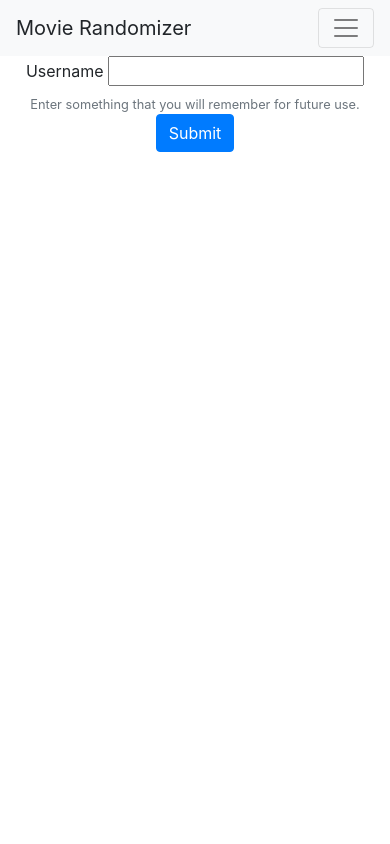
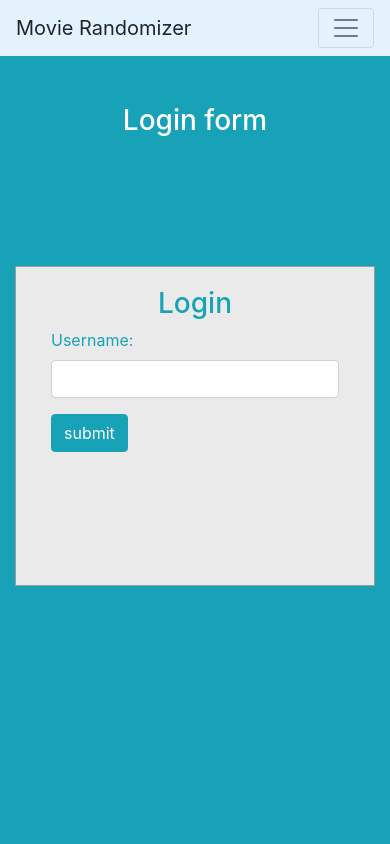
Before and after one commit to hcastillomartinez/Netflix-Randomizer, a Flask app: page /login in a window 390 px wide. Run offline with Flask 2, Linux system fonts and the light colour scheme; parts of the project's set-up code (start-up, migrations or seed data) failed here and were passed over; some libraries are stand-ins or nearby versions.

Commit message:
new login page and change html for the random movie selection

```diff
--- a/app.py
+++ b/app.py
@@ -37,14 +37,14 @@ def logout():
 def about():
     return render_template('about.html')
 
-@app.route('/my_pool')
+@app.route('/my_pool', methods=['GET', 'POST'])
 def my_pool():
-    # if request.method == 'POST':
-    #     # movies_selected = request.form.getlist('movies')
-    #     # movies_selected = request.form['movies']
-    #     # print(str(movies_selected))
-    #     # print(request.form['movie_selected'])
-    #     return redirect('/about')
+    if request.method == 'POST':
+        # movies_selected = request.form.getlist('movies')
+        # movies_selected = request.form['movies']
+        # print(str(movies_selected))
+        print(request.form['title'])
+        return redirect('/about')
 
     if 'username' in session:
         return render_template('my_pool.html')
@@ -85,7 +85,7 @@ def select_random():
     if 'imdbRating' in movie_data:
         movie['imdb'] = movie_data['imdbRating']
     # send all this data to the index.html template
-    return render_template("index.html", movie=movie)
+    return render_template("random_movie.html", movie=movie)
 
 if __name__ == "__main__":
     app.run(debug=True, port=4996)
--- a/static/css/main.css
+++ b/static/css/main.css
@@ -1,12 +1,20 @@
-.bg {
-    /* The image used */
-    background-image: url("https://mdbootstrap.com/img/Photos/Horizontal/Nature/full page/img(11).jpg");
+body {
+  margin: 0;
+  padding: 0;
+  background-color: #17a2b8;
+  height: 100vh;
+}
+#login .container #login-row #login-column #login-box {
+  margin-top: 120px;
+  max-width: 600px;
+  height: 320px;
+  border: 1px solid #9C9C9C;
+  background-color: #EAEAEA;
 
-    /* Half height */
-    height: 50%;
-
-    /* Center and scale the image nicely */
-    background-position: center;
-    background-repeat: no-repeat;
-    background-size: cover;
-  }
+}
+#login .container #login-row #login-column #login-box #login-form {
+  padding: 20px;
+}
+#login .container #login-row #login-column #login-box #login-form #register-link {
+  margin-top: -85px;
+}
--- a/templates/base.html
+++ b/templates/base.html
@@ -5,12 +5,12 @@
     <meta name="viewport" content="width=device-width, initial-scale=1.0">
     <meta http-equiv="X-UA-Compatible" content="ie=edge">
     <link rel="stylesheet" href="https://stackpath.bootstrapcdn.com/bootstrap/4.3.1/css/bootstrap.min.css" integrity="sha384-ggOyR0iXCbMQv3Xipma34MD+dH/1fQ784/j6cY/iJTQUOhcWr7x9JvoRxT2MZw1T" crossorigin="anonymous">
-
     <title> Movie Randomizer</title>
     {% block head %}{% endblock %}
 </head>
 <body>
-    <nav class="navbar navbar-expand-lg navbar-light bg-light">
+  <!-- <p class="py-5 text-center">This example creates a full page background image. Try to resize the browser window to see how it always will cover the full screen (when scrolled to top), and that it scales nicely on all screen sizes.</p> -->
+  <nav class="navbar navbar-light" style="background-color: #e3f2fd;">
         <a class="navbar-brand">Movie Randomizer</a>
         <button class="navbar-toggler" type="button" data-toggle="collapse" data-target="#navbarNavAltMarkup" aria-controls="navbarNavAltMarkup" aria-expanded="false" aria-label="Toggle navigation">
           <span class="navbar-toggler-icon"></span>
@@ -25,7 +25,8 @@
         </div>
     </div>
     </nav>
-    {% block body %}{% endblock %}
+    {% block body %}
+    {% endblock %}
     <script src="https://code.jquery.com/jquery-3.3.1.slim.min.js" integrity="sha384-q8i/X+965DzO0rT7abK41JStQIAqVgRVzpbzo5smXKp4YfRvH+8abtTE1Pi6jizo" crossorigin="anonymous"></script>
     <script src="https://cdnjs.cloudflare.com/ajax/libs/popper.js/1.14.7/umd/popper.min.js" integrity="sha384-UO2eT0CpHqdSJQ6hJty5KVphtPhzWj9WO1clHTMGa3JDZwrnQq4sF86dIHNDz0W1" crossorigin="anonymous"></script>
     <script src="https://stackpath.bootstrapcdn.com/bootstrap/4.3.1/js/bootstrap.min.js" integrity="sha384-JjSmVgyd0p3pXB1rRibZUAYoIIy6OrQ6VrjIEaFf/nJGzIxFDsf4x0xIM+B07jRM" crossorigin="anonymous"></script>
--- a/templates/login.html
+++ b/templates/login.html
@@ -1,22 +1,44 @@
 {% extends 'base.html'%}
 
 {% block head %}
+<link rel="stylesheet" href="{{ url_for('static', filename='css/main.css')}}">
 {% endblock %}
 
 {% block body %}
-<div style="text-align: center;">
+<div id="login">
+  <h3 class="text-center text-white pt-5">Login form</h3>
+  <div class="container">
+      <div id="login-row" class="row justify-content-center align-items-center">
+          <div id="login-column" class="col-md-6">
+              <div id="login-box" class="col-md-12">
+                  <form id="login-form" class="form" action="/login" method="POST">
+                      <h3 class="text-center text-info">Login</h3>
+                      <div class="form-group">
+                          <label for="username" class="text-info">Username:</label><br>
+                          <input type="text" name="username" id="username" class="form-control">
+                      </div>
+                      <div class="form-group">
+                          <input type="submit" name="submit" class="btn btn-info btn-md" value="submit">
+                      </div>
+                  </form>
+              </div>
+          </div>
+      </div>
+  </div>
+</div>
+<!-- <div style="text-align: center; margin-top: 3%;">
 <form action="/login" method="POST">
     <div class="col-xs-4">
-    <label for="ex3">Username</label>
+    <label for="ex3">Username:</label>
     <input id="username" name="username" type="text">
     <small id="emailHelp" class="form-text text-muted">Enter something that you will remember for future use.</small>
     </div>
-    <!-- <div class="form-group">
+     <div class="form-group">
       <label for="username">Username</label>
       <input type="text" class="form-control" name="username" id="username" placeholder="Enter a username">
       <small id="emailHelp" class="form-text text-muted">Enter something that you will remember for future use.</small>
     </div> -->
-    <button type="submit" class="btn btn-primary">Submit</button>
+    <!-- <button style="margin-top: 1%" type="submit" class="btn btn-primary">Submit</button>
   </form>
-  </div>
+  </div> -->
 {% endblock %}
```
Also changed, not shown: static/css/home.css (added, +58 -0 lines), templates/index.html (+4 -23 lines), templates/my_pool.html (+47 -0 lines), templates/random_movie.html (added, +28 -0 lines), 1 other file.
